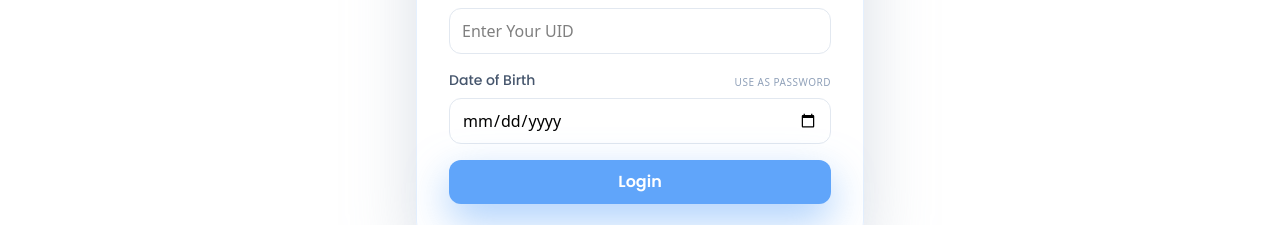
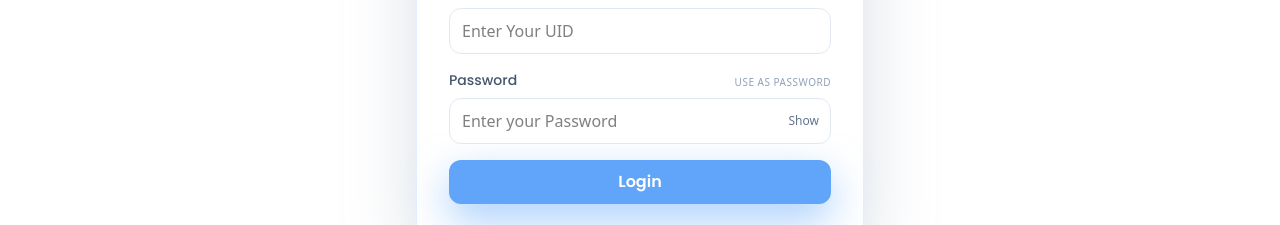
Before and after one commit to Iamjustrosh/Pranjal-Pathshala, a React (Vite) app: page /login in a window 1280 px wide. Shown: the part 404-629 px from the top of the page. Built offline with nearby package versions, Linux system fonts and the light colour scheme; no server answers.

Commit message:
Feat: Login Method Update

```diff
--- a/src/pages/Contact.jsx
+++ b/src/pages/Contact.jsx
@@ -32,7 +32,7 @@ const Contact = () => {
       <div className="max-w-6xl mx-auto">
         <div className="text-center mb-8 md:mb-10 space-y-2">
           <p className="text-xs md:text-sm uppercase tracking-[0.24em] text-slate-500 poppins-medium">
-            We’re Here To Help
+            We're Here To Help
           </p>
           <h1 className="text-3xl md:text-4xl poppins-bold text-slate-900">
             Contact <span className="text-[#3B82F6]">Pranjal Pathshala</span>
--- a/src/pages/Login.jsx
+++ b/src/pages/Login.jsx
@@ -15,7 +15,9 @@ const Login = () => {
   const [email, setEmail] = useState('');
   const [password, setPassword] = useState('');
   const [username, setUsername] = useState('');
-  const [dob, setDob] = useState('');
+  const [contact_no, setcontact_no] = useState('');
+  const [showAdminPassword, setShowAdminPassword] = useState(false);
+  const [showStudentPassword, setShowStudentPassword] = useState(false);
 
   // Styles
   const inputClass = "w-full border border-slate-200 px-3 py-2.5 rounded-xl text-sm md:text-base bg-white/90 focus:outline-none focus:ring-2 focus:ring-[#60A5FA] focus:border-transparent transition-all duration-200";
@@ -67,18 +69,18 @@ const Login = () => {
         .from('coaching_students')
         .select('*')
         .eq('username', username)
-        .eq('dob', dob)
+        .eq('contact_no', contact_no)
         .single();
 
       if (error || !data) {
-        throw new Error('Invalid Username or Date of Birth');
+        throw new Error('Invalid Username or Password');
       }
 
       // Store session
       localStorage.setItem('studentUser', JSON.stringify(data));
       navigate('/student-dashboard');
     } catch (err) {
-      setError('Invalid Username or Date of Birth');
+      setError('Invalid Username or Password');
     }
     setLoading(false);
   };
@@ -154,10 +156,22 @@ const Login = () => {
               </div>
               <div>
                 <label className={labelClass} htmlFor="password">Password</label>
-                <input
-                  id="password" type="password" placeholder="••••••••"
-                  className={inputClass} value={password} onChange={(e) => setPassword(e.target.value)} required
-                />
+                <div className="relative">
+                  <input
+                    id="password"
+                    type={showAdminPassword ? 'text' : 'password'}
+                    placeholder="••••••••"
+                    className={`${inputClass} pr-11`} value={password} onChange={(e) => setPassword(e.target.value)} required
+                  />
+                  <button
+                    type="button"
+                    onClick={() => setShowAdminPassword((prev) => !prev)}
+                    className="absolute inset-y-0 right-3 flex items-center text-xs font-medium text-slate-500 hover:text-slate-700"
+                    aria-label={showAdminPassword ? 'Hide password' : 'Show password'}
+                  >
+                    {showAdminPassword ? 'Hide' : 'Show'}
+                  </button>
+                </div>
               </div>
               <button type="submit" disabled={loading} className={buttonClass}>
                 {loading ? 'Authenticating...' : 'Login'}
@@ -174,13 +188,25 @@ const Login = () => {
               </div>
               <div>
                 <div className="flex justify-between items-center mb-1">
-                  <label className={labelClass} htmlFor="dob">Date of Birth</label>
+                  <label className={labelClass} htmlFor="contact_no">Password</label>
                   <span className="text-[10px] text-slate-400 uppercase tracking-wider font-medium">Use as Password</span>
                 </div>
-                <input
-                  id="dob" type="date"
-                  className={inputClass} value={dob} onChange={(e) => setDob(e.target.value)} required
-                />
+                <div className="relative">
+                  <input
+                    id="contact_no"
+                    type={showStudentPassword ? 'text' : 'password'}
+                    placeholder="Enter your Password"
+                    className={`${inputClass} pr-11`} value={contact_no} onChange={(e) => setcontact_no(e.target.value)} required
+                  />
+                  <button
+                    type="button"
+                    onClick={() => setShowStudentPassword((prev) => !prev)}
+                    className="absolute inset-y-0 right-3 flex items-center text-xs font-medium text-slate-500 hover:text-slate-700"
+                    aria-label={showStudentPassword ? 'Hide password' : 'Show password'}
+                  >
+                    {showStudentPassword ? 'Hide' : 'Show'}
+                  </button>
+                </div>
               </div>
               <button type="submit" disabled={loading} className={buttonClass}>
                 {loading ? 'Verifying...' : 'Login'}
```
